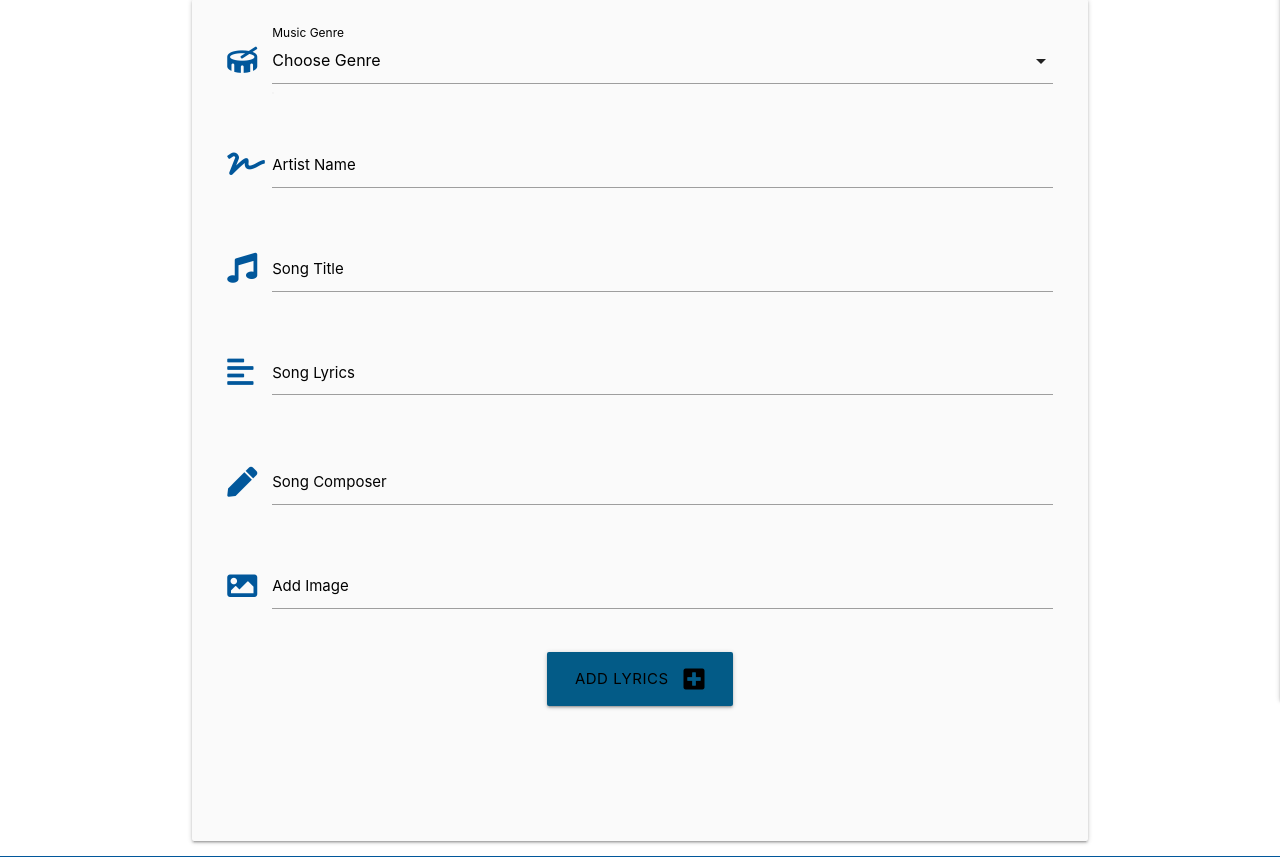
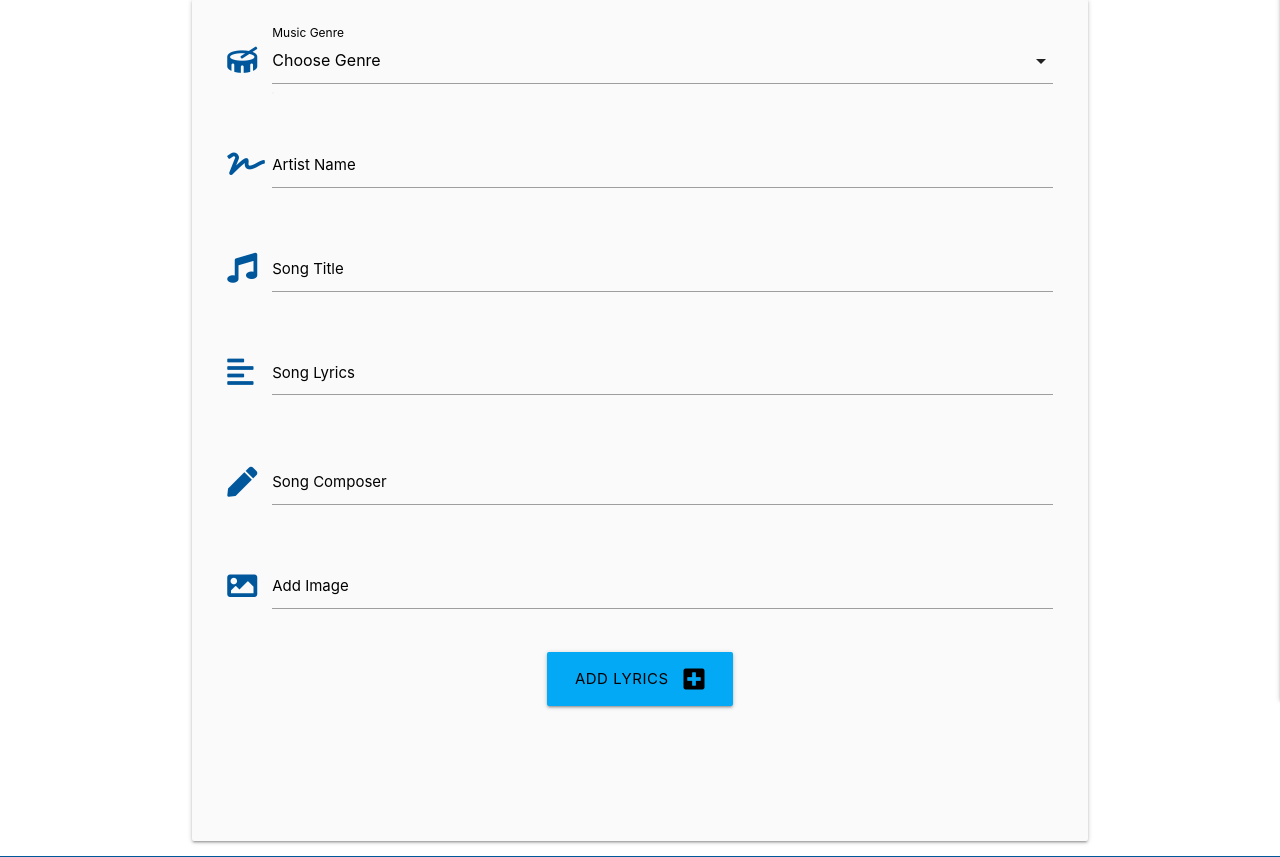
Before and after one commit to J0hn1975/MS3-LyricFinder, a Flask app: page /add_lyrics in a window 1280 px wide. Shown: the part 160-1017 px from the top of the page. Run offline with Flask 2, Linux system fonts and the light colour scheme; data that the repository does not hold is empty; some libraries are stand-ins or nearby versions.

Commit message:
Change colour of add lyrics button to light blue

```diff
--- a/templates/add_lyrics.html
+++ b/templates/add_lyrics.html
@@ -61,7 +61,7 @@
       <!-- submit button -->
       <div class="row">
          <div class="col s12 center-align">
-            <button type="submit" class="btn-large black-text light-blue darken-1">Add Lyrics <i class="fas fa-plus-square right"></i></button>
+            <button type="submit" class="btn-large light-blue black-text darken-5 btn">Add Lyrics <i class="fas fa-plus-square right"></i></button>
          </div>
       </div>
    </form>
```
